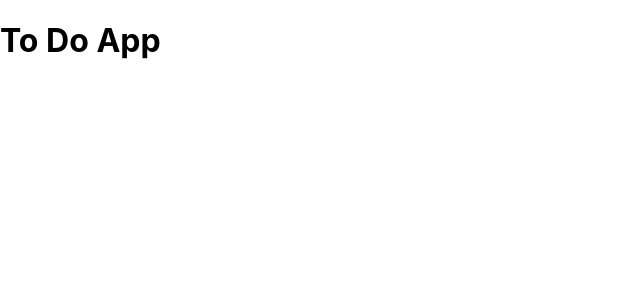
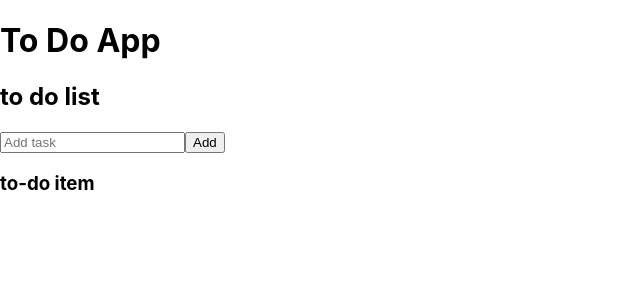
Before and after one commit to mindy-d-tran/to-do-list-react, a React (Create React App) app: page / in a window 1280 px wide. Shown: the top 300 px of the page, without its empty margins (0-640 px from the left). Built offline with nearby package versions, Linux system fonts and the light colour scheme.

Commit message:
add ToDoList component

```diff
--- a/src/App.js
+++ b/src/App.js
@@ -1,9 +1,11 @@
 import './App.css';
+import ToDoList from './components/ToDoList';
 
 function App() {
   return (
     <div className="App">
       <h1>To Do App</h1>
+      <ToDoList/>
     </div>
   );
 }
```
